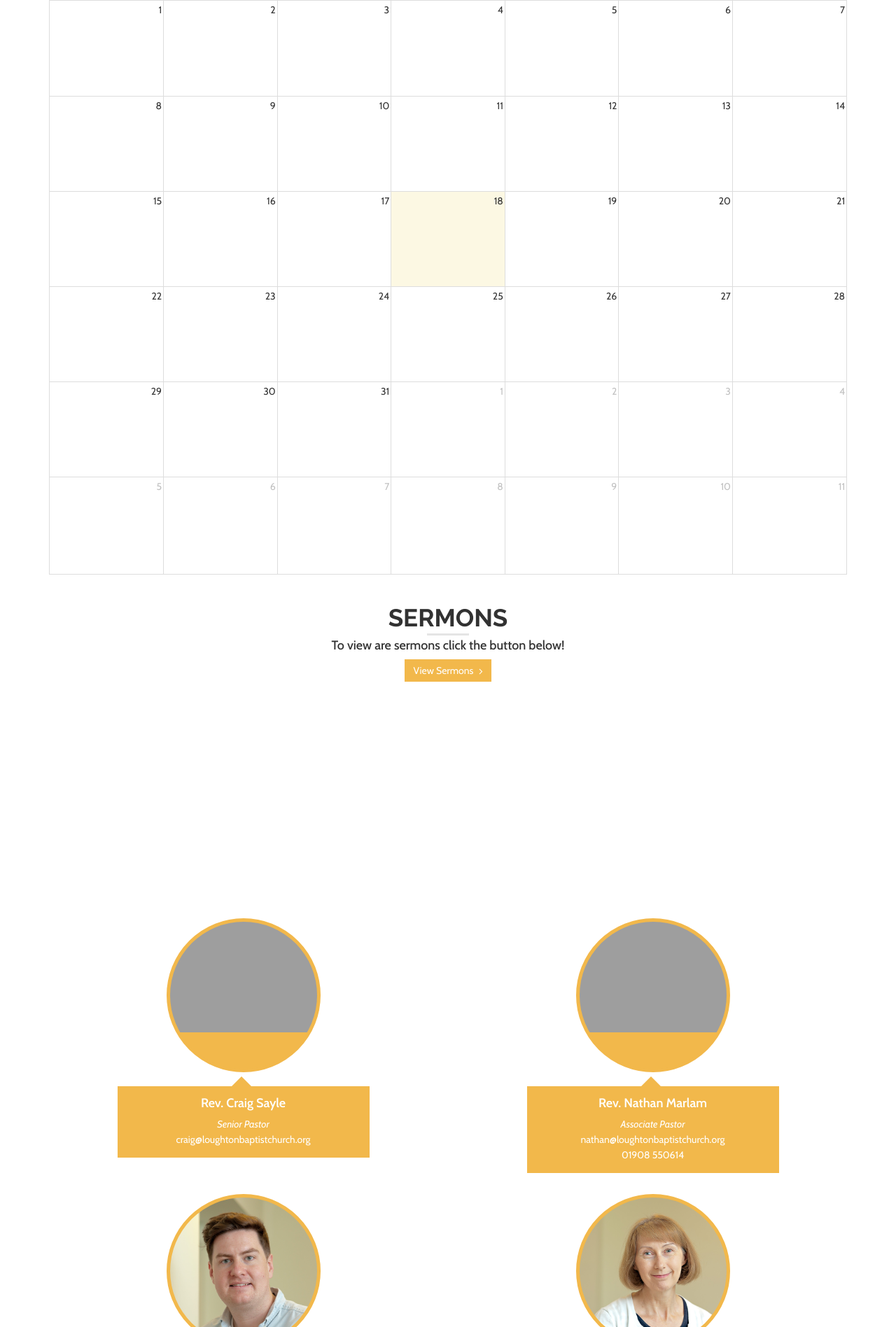
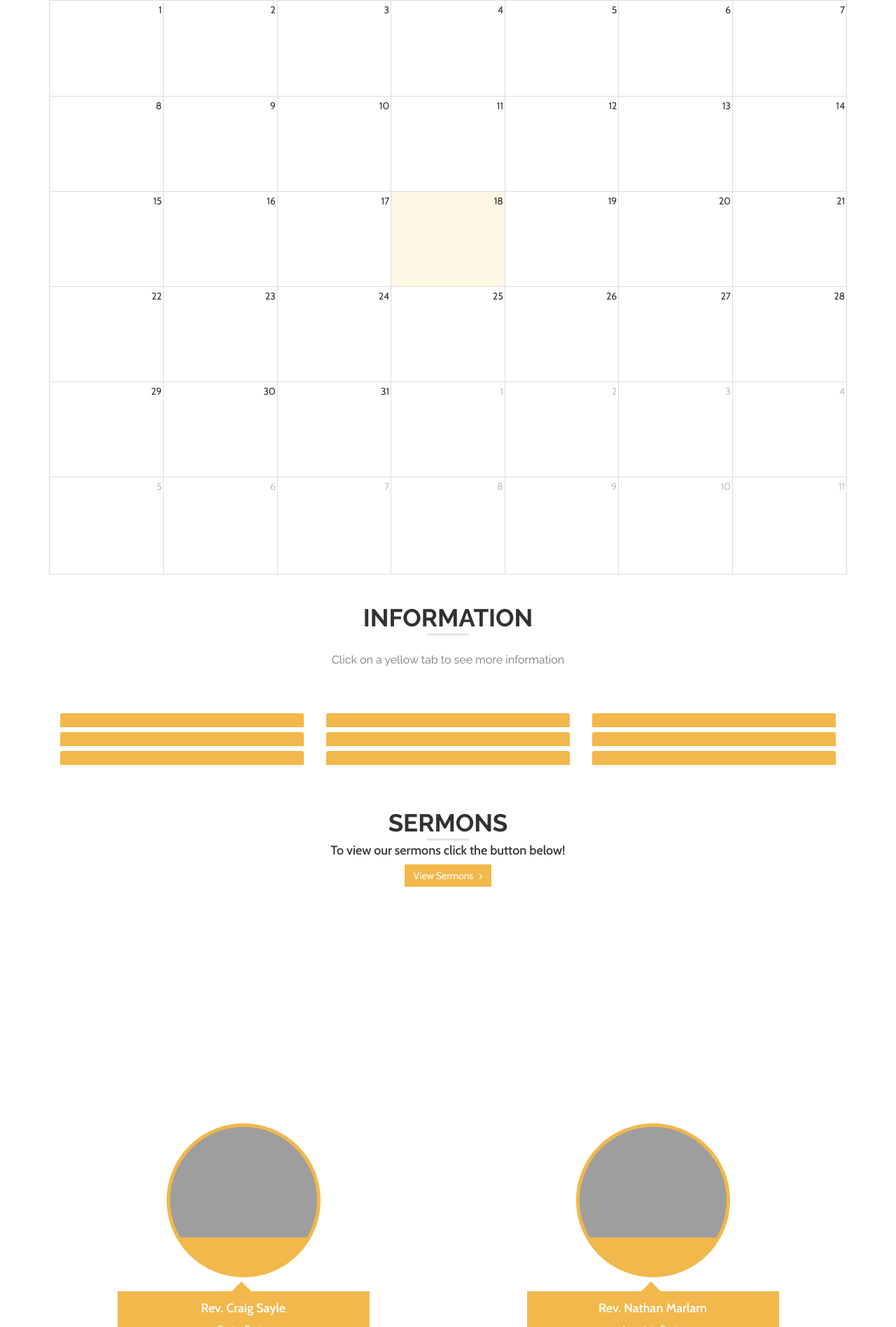
Before and after one commit to Masssssimo/LBC, a PHP site: page /home.php in a window 1280 px wide. Shown: the part 4604-6500 px from the top of the page at 70% size. Run offline with PHP 8.4, Linux system fonts and the light colour scheme; data that the repository does not hold is empty; some libraries are stand-ins or nearby versions; grey boxes are pictures that could not be loaded.

Commit message:
Added information tabs under calendar
sadsad

```diff
--- a/home.php
+++ b/home.php
@@ -653,6 +653,130 @@
 
 					<div id='calendar'></div>
 
+					<div class="row" style="margin-bottom: -55px;">
+							<div class="col-sm-6 col-sm-offset-3 center-title text-center activity-title">
+								<br><br>
+								<h3 style="margin-bottom: -15px;">Information</h3>
+								<span class="center-line"></span>
+								<p class="contact-us">Click on a yellow tab to see more information<p>
+								</div>
+						</div>
+
+							<div class="panel-group col-sm-4 Tab" id="accardion1">
+								<div class="panel">
+									<div class="panel-heading btn-yellow">
+										<?php perch_content('Activity Title Column-1 Row-1'); ?>
+									</div>
+									<div id="collapse16" class="panel-collapse collapse FAQ-body">
+										<div class="panel-body text-center">
+											<h4 class="panel-title text-center" data-toggle="collapse" data-parent="#accardion1,#accardion2,#accardion3" href="#collapse16">
+												<?php perch_content('Activity Content Column-1 Row-1'); ?>
+											</h4>
+										</div>
+									</div>
+								</div>
+								<div class="panel">
+									<div class="panel-heading btn-yellow">
+										<h4 class="panel-title text-center" data-toggle="collapse" data-parent="#accardion1,#accardion2,#accardion3" href="#collapse17">
+											<?php perch_content('Activity Title Column-1 Row-2'); ?>
+										</h4>
+
+									</div>
+									<div id="collapse17" class="panel-collapse collapse FAQ-body">
+										<div class="panel-body text-center">
+											<?php perch_content('Activity Content Column-1 Row-2'); ?>
+										</div>
+									</div>
+								</div>
+
+								<div class="panel">
+									<div class="panel-heading btn-yellow">
+										<?php perch_content('Activity Title Column-1 Row-3'); ?>
+									</div>
+									<div id="collapse18" class="panel-collapse collapse FAQ-body">
+										<div class="panel-body text-center">
+											<?php perch_content('Activity Content Column-1 Row-3'); ?>
+										</div>
+									</div>
+								</div>
+
+							</div>
+
+							<div class="panel-group col-sm-4 Tab" id="accardion2">
+
+								<div class="panel">
+									<div class="panel-heading btn-yellow">
+										<?php perch_content('Activity Title Column-2 Row-1'); ?>
+									</div>
+									<div id="collapse19" class="panel-collapse collapse FAQ-body">
+										<div class="panel-body text-center">
+											<?php perch_content('Activity Content Column-2 Row-1'); ?>
+										</div>
+									</div>
+								</div>
+
+								<div class="panel">
+									<div class="panel-heading btn-yellow">
+										<?php perch_content('Activity Title Column-2 Row-2'); ?>
+									</div>
+									<div id="collapse20" class="panel-collapse collapse FAQ-body">
+										<div class="panel-body text-center">
+											<?php perch_content('Activity Content Column-2 Row-2'); ?>
+										</div>
+									</div>
+								</div>
+
+								<div class="panel">
+									<div class="panel-heading btn-yellow">
+										<?php perch_content('Activity Title Column-2 Row-3'); ?>
+
+									</div>
+									<div id="collapse21" class="panel-collapse collapse FAQ-body">
+										<div class="panel-body text-center">
+											<?php perch_content('Activity Content Column-2 Row-3'); ?></div>
+										</div>
+									</div>
+
+
+								</div>
+
+								<div class="panel-group col-sm-4 Tab" id="accardion3">
+									<div class="panel">
+										<div class="panel-heading btn-yellow">
+											<?php perch_content('Activity Title Column-3 Row-1'); ?>
+
+										</div>
+										<div id="collapse22" class="panel-collapse collapse FAQ-body">
+											<div class="panel-body text-center">
+												<?php perch_content('Activity Content Column-3 Row-1'); ?></div>
+											</div>
+										</div>
+										<div class="panel">
+											<div class="panel-heading btn-yellow">
+												<?php perch_content('Activity Title Column-3 Row-2'); ?>
+											</div>
+											<div id="collapse23" class="panel-collapse collapse FAQ-body">
+												<div class="panel-body text-center">
+													<?php perch_content('Activity Content Column-3 Row-2'); ?>
+												</div>
+											</div>
+										</div>
+
+										<div class="panel">
+											<div class="panel-heading btn-yellow">
+												<?php perch_content('Activity Title Column-3 Row-3'); ?>
+											</div>
+											<div id="collapse24" class="panel-collapse collapse FAQ-body">
+												<div class="panel-body text-center">
+													<?php perch_content('Activity Content Column-3 Row-3'); ?>
+												</div>
+											</div>
+										</div>
+
+
+									</div>
+
+
 
 
 					<div class="row" style="margin-bottom: -55px;">
@@ -663,7 +787,7 @@
 
 
 							<div class="img-service-box">
-								<h4 style="margin-top: -15px;">To view are sermons click the button below!</h4>
+								<h4 style="margin-top: -15px;">To view our sermons click the button below!</h4>
 								<a href="sermons.php">
 								<button type="button" class="btn btn-yellow btn-md wow fadeInUp delay">View Sermons <i class="fa fa-angle-right"></i></button>
 								</a>
```
